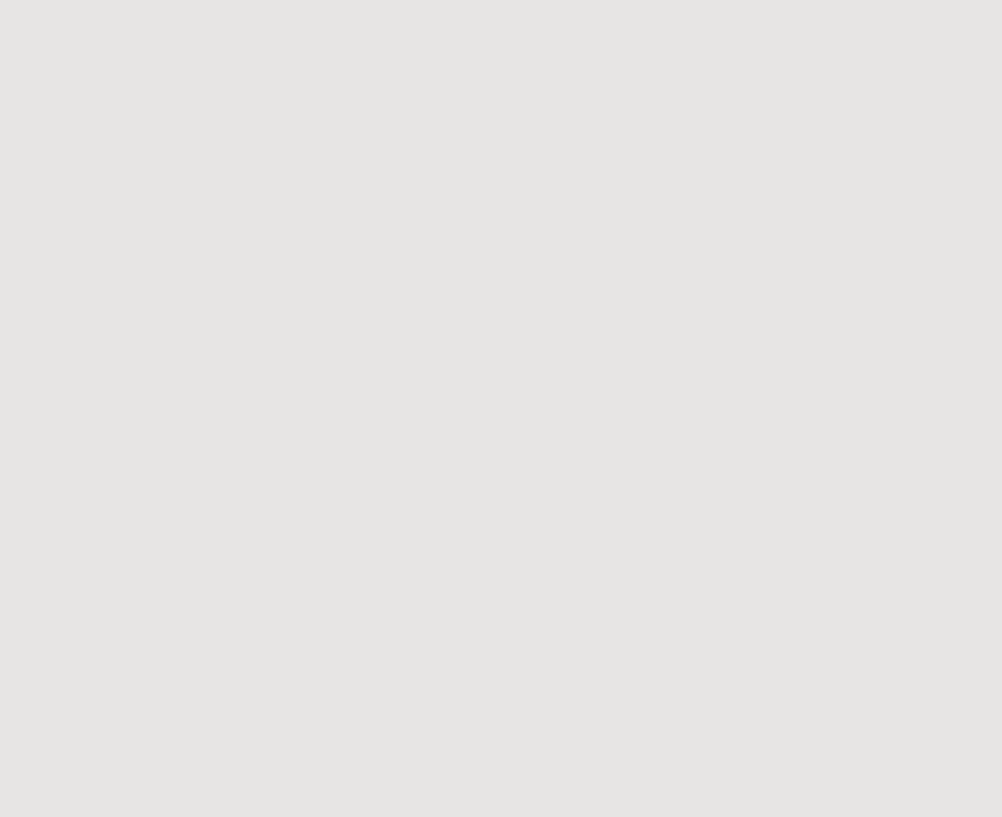
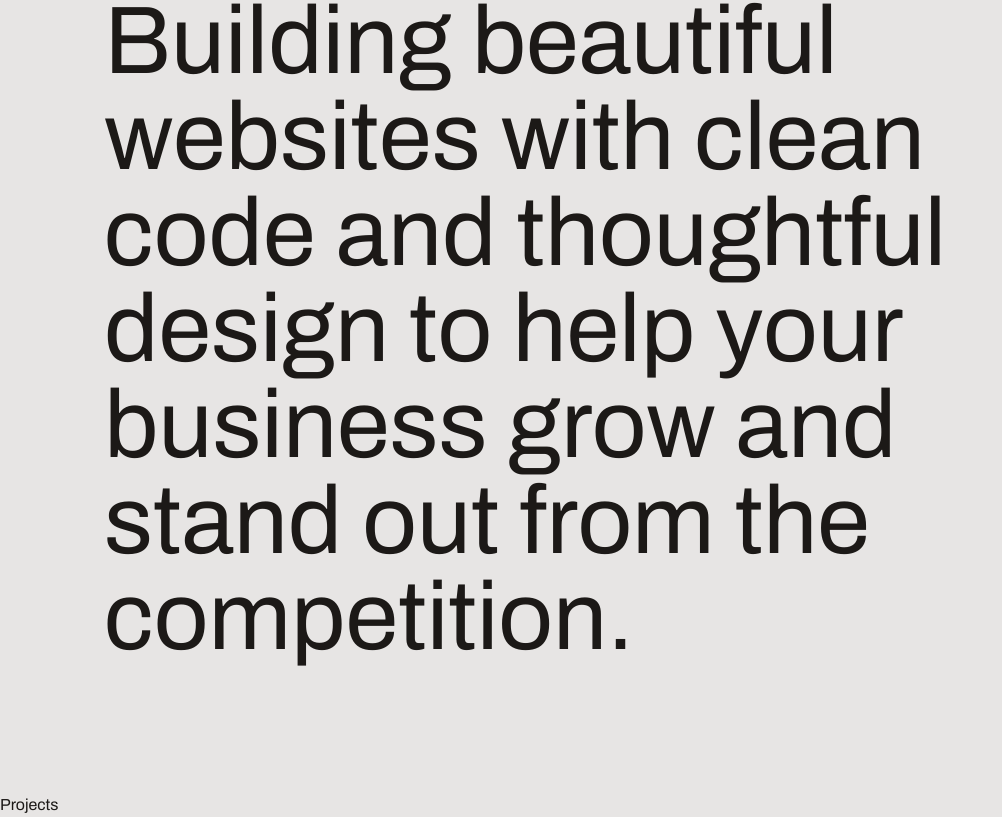
Before and after one commit to mobashirul-alam/minimal-portfolio, a Next.js app: page / in a window 1280 px wide. Shown: the part 1015-1832 px from the top of the page, without its empty margins (0-1002 px from the left). Before the commit the page ends 800 px from the top, so only its background shows below. Built offline with nearby package versions, Linux system fonts and the light colour scheme.

Commit message:
Intro section added

```diff
--- a/src/app/page.tsx
+++ b/src/app/page.tsx
@@ -1,11 +1,15 @@
 import Header from "@/sections/Header";
 import Hero from "@/sections/Hero";
+import Intro from "@/sections/Intro";
+import Projects from "@/sections/Projects";
 
 export default function Home() {
   return (
     <>
       <Header />
       <Hero />
+      <Intro />
+      <Projects />
     </>
   );
 }
--- a/src/sections/Intro.tsx
+++ b/src/sections/Intro.tsx
@@ -1,7 +1,16 @@
 import { FC } from "react";
 
 const Intro: FC = () => {
-  return <div>Intro</div>;
+  return (
+    <section className="py-24 md:py-32 lg-py-40 mt-12 md:mt-16 lg:mt-20">
+      <div className="container">
+        <h2 className="text-4xl md:text-7xl lg:text-8xl lg:w-[80%]">
+          Building beautiful websites with clean code and thoughtful design to
+          help your business grow and stand out from the competition.
+        </h2>
+      </div>
+    </section>
+  );
 };
 
 export default Intro;
```
